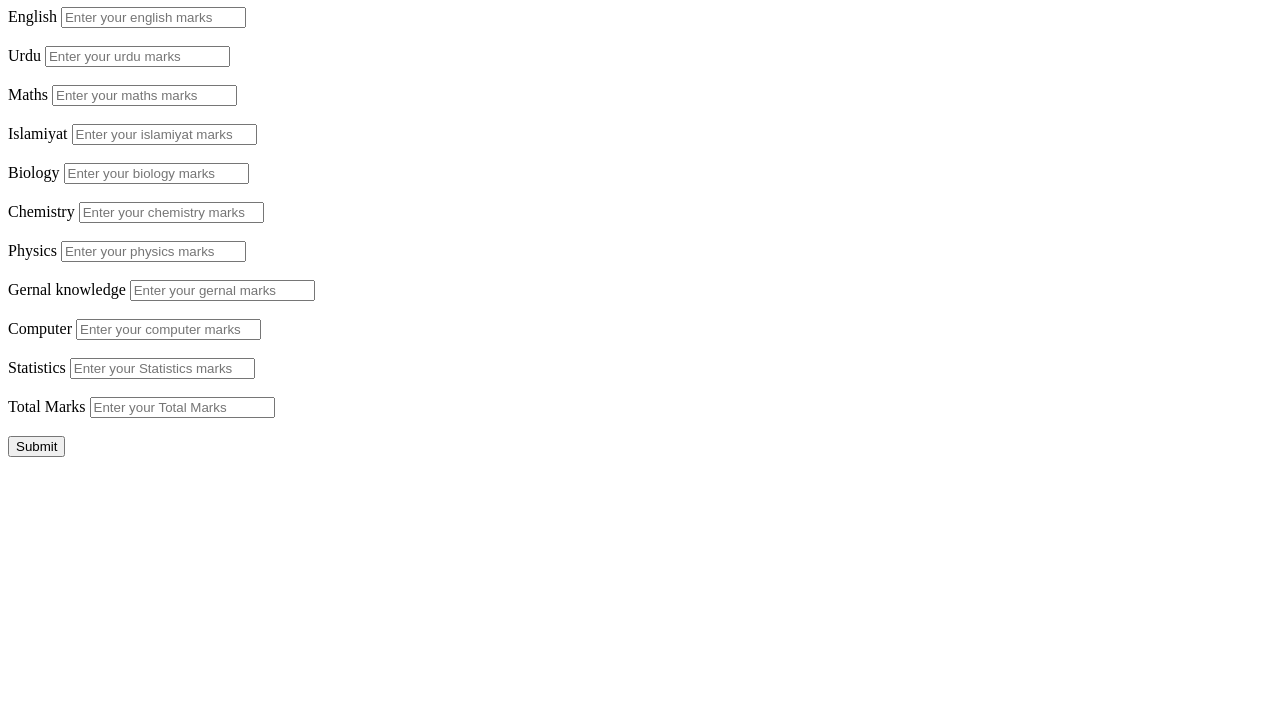
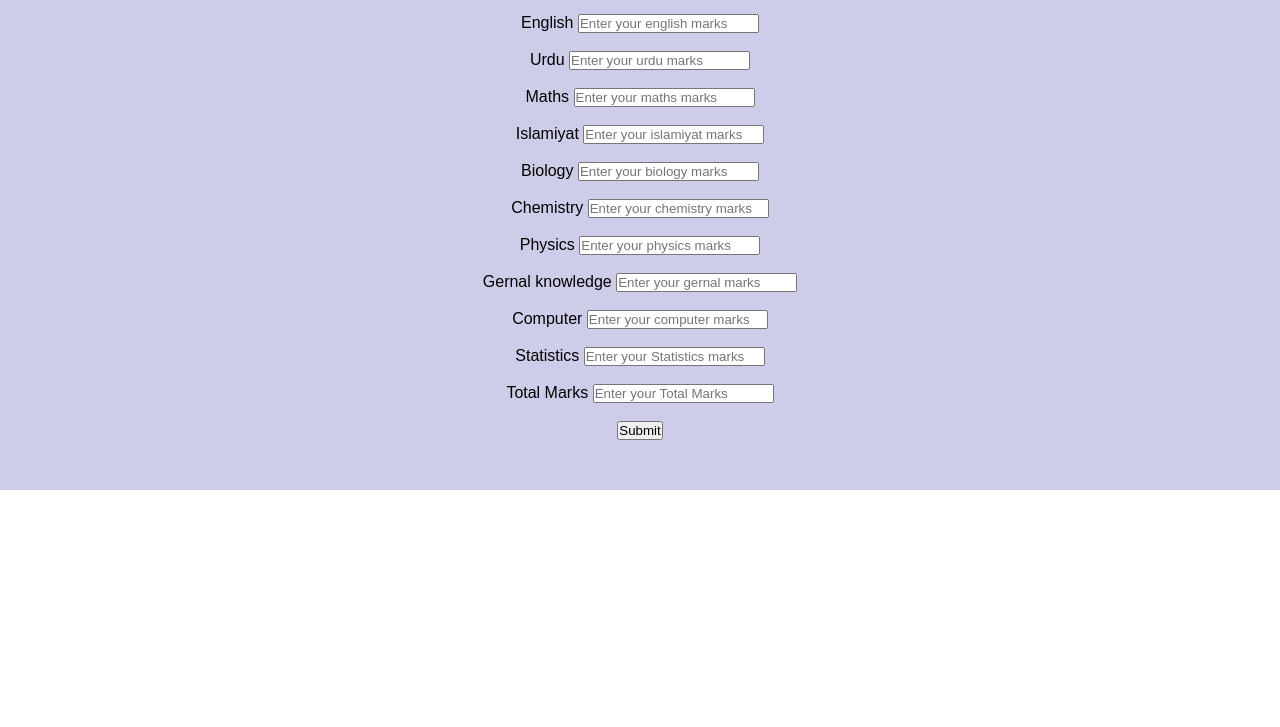
Before and after one commit to Luqmansaeed/task-2, a plain HTML site: page index.html in a window 1280 px wide. Shown: the part 73-800 px from the top of the page. Drawn offline with Linux system fonts and the light colour scheme.

Commit message:
mark sheet

```diff
--- a/index.html
+++ b/index.html
@@ -4,10 +4,13 @@
     <meta charset="UTF-8">
     <meta http-equiv="X-UA-Compatible" content="IE=edge">
     <meta name="viewport" content="width=device-width, initial-scale=1.0">
+    <link rel="stylesheet" href="style.css">
     <title>if-else</title>
 </head>
 <body>
+    <div class="container">
     <h1> MarksSheet </h1>
+    <div class="input-box">
 
 
 
@@ -48,13 +51,14 @@
         <br><br>
 
         <input type="submit" value="Submit">
-        </form>
+        </form> </div>
 
 
         <h2 id="obtainmarks"></h2>
         <h2 id="totalmarks"></h2>
         <h2 id="percent"></h2>
         <h2 id="grade"></h2>
+    </div>
 
 
         <script src="script.js"></script>
--- /dev/null
+++ b/style.css
@@ -0,0 +1,14 @@
+*{
+    margin: 0;
+    padding: 0;
+    box-sizing: border-box;
+    font-family: Arial, Helvetica, sans-serif;
+}
+.container{
+    width: 100%;
+    background-color: rgb(205, 205, 233);
+    text-align: center;
+}
+.container .input-box{
+    padding: 50px;
+}
```
